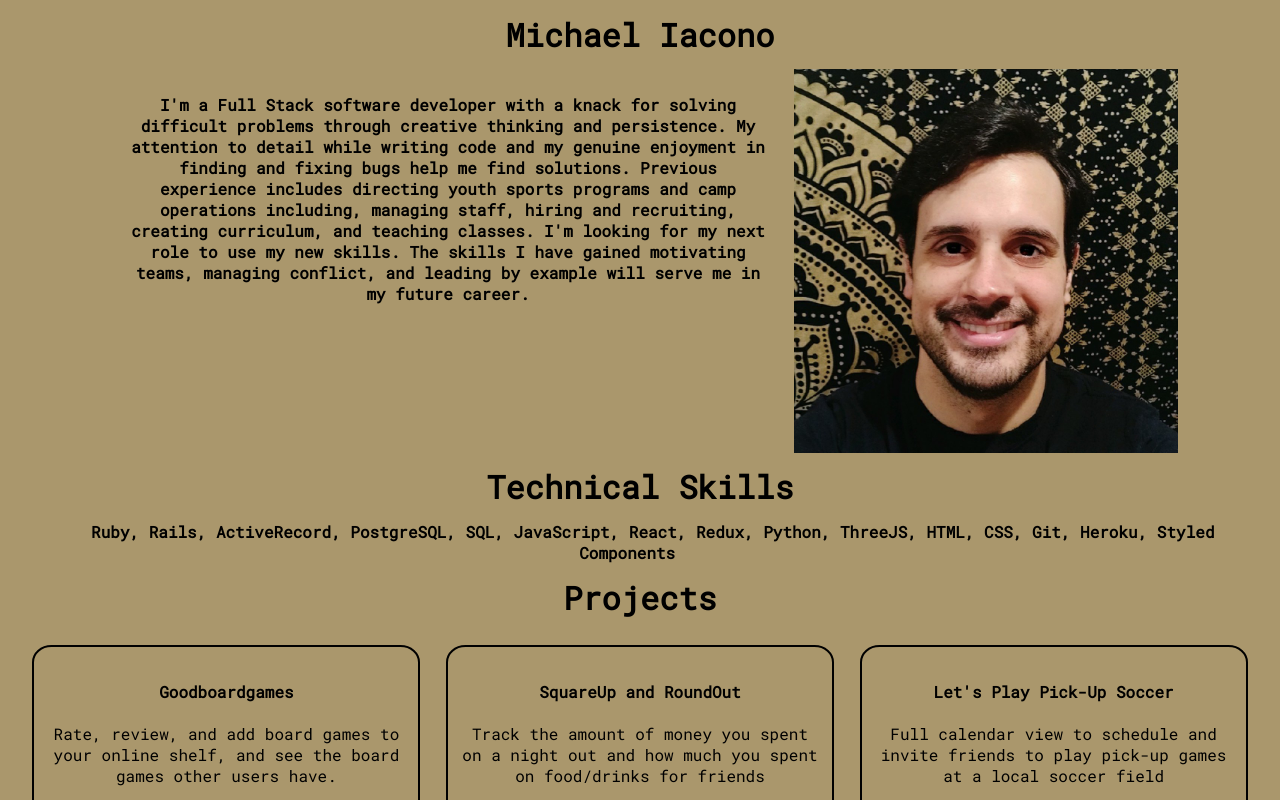
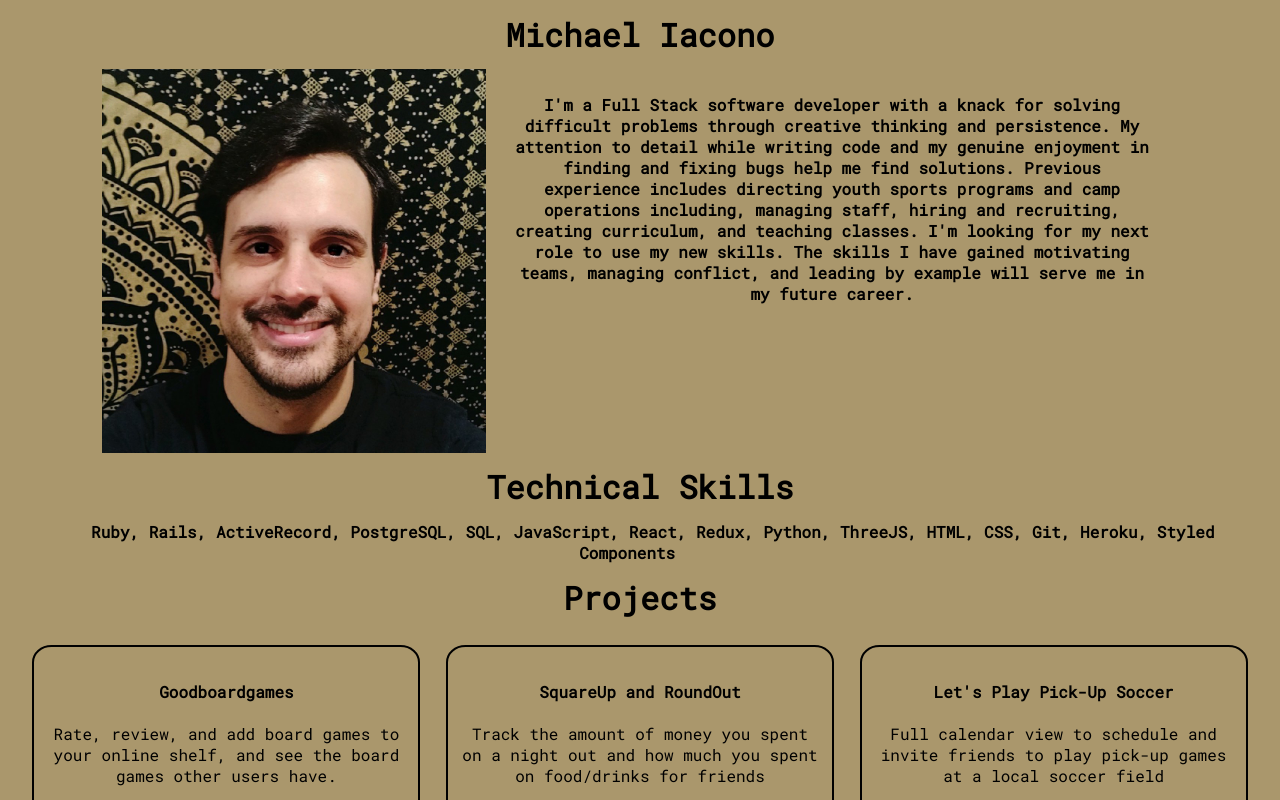
Before and after one commit to iaconom821/michael-iacono-portfolio, a React (Create React App) app: page / in a window 1280 px wide. Shown: the top 800 px of the page. Built offline with nearby package versions, Linux system fonts and the light colour scheme; grey boxes are pictures that could not be loaded.

Commit message:
minimum width and height

```diff
--- a/src/components/Home.js
+++ b/src/components/Home.js
@@ -7,6 +7,8 @@ const StyledImg = styled.img`
   width: 30vw;
   height: 30vw;
   display: inline;
+  min-width: 1.67in;
+  min-height: 1.67in;
 `;
 
 const StyledIframe = styled.iframe`
@@ -95,6 +97,7 @@ function Home() {
     <div>
       <StyledTitles>Michael Iacono</StyledTitles>
       <StyledDiv>
+        <StyledImg src={PROFILEPHOTO} alt="profile" />
         <StyledP>
           I'm a Full Stack software developer with a knack for solving difficult
           problems through creative thinking and persistence. My attention to detail while writing code and my
@@ -105,7 +108,6 @@ function Home() {
           skills. The skills I have gained motivating teams, managing conflict,
           and leading by example will serve me in my future career.
         </StyledP>
-        <StyledImg src={PROFILEPHOTO} alt="profile" />
       </StyledDiv>
       <StyledTitles as="h3">Technical Skills</StyledTitles>
       <StyledP>
```
